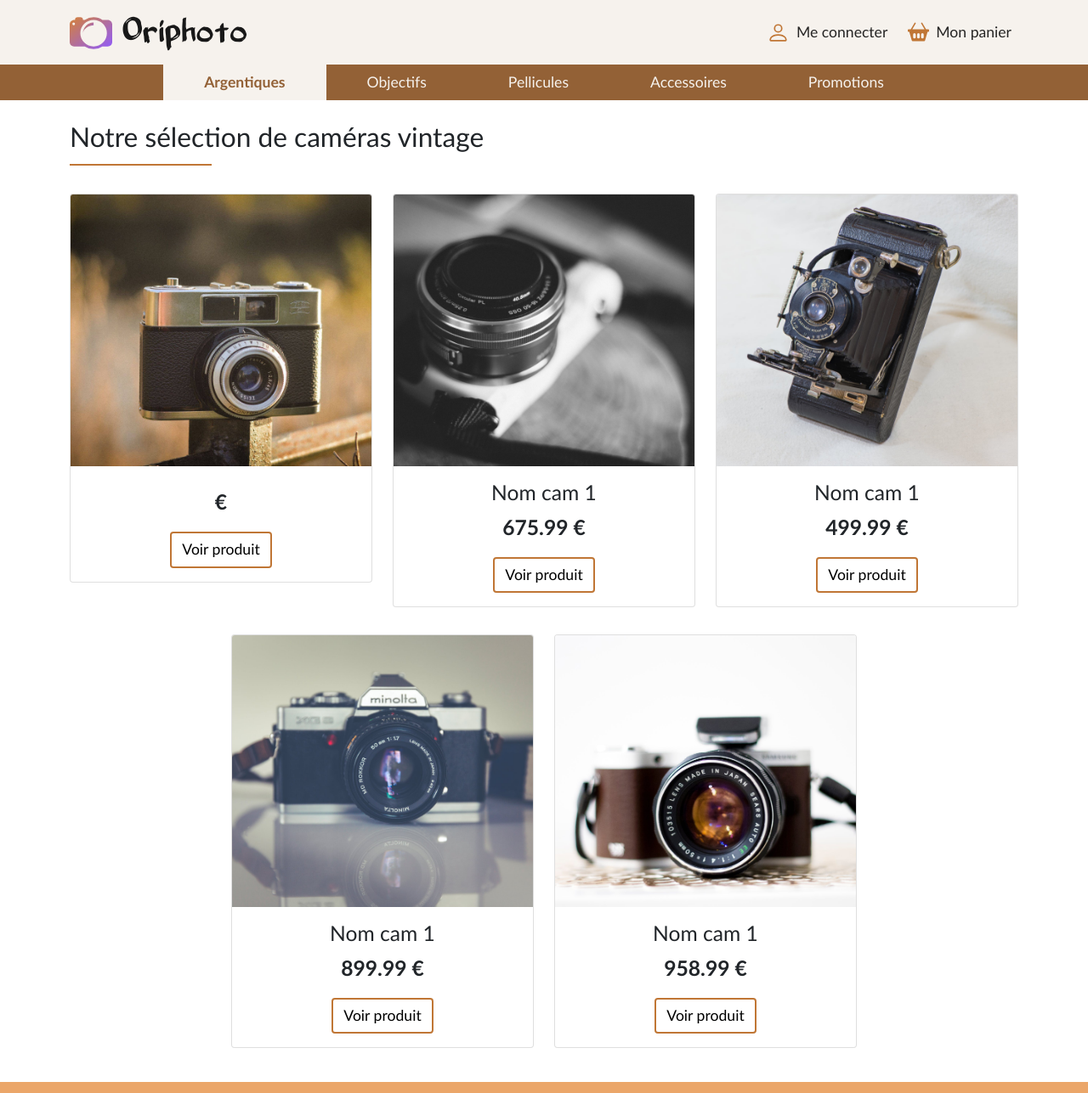
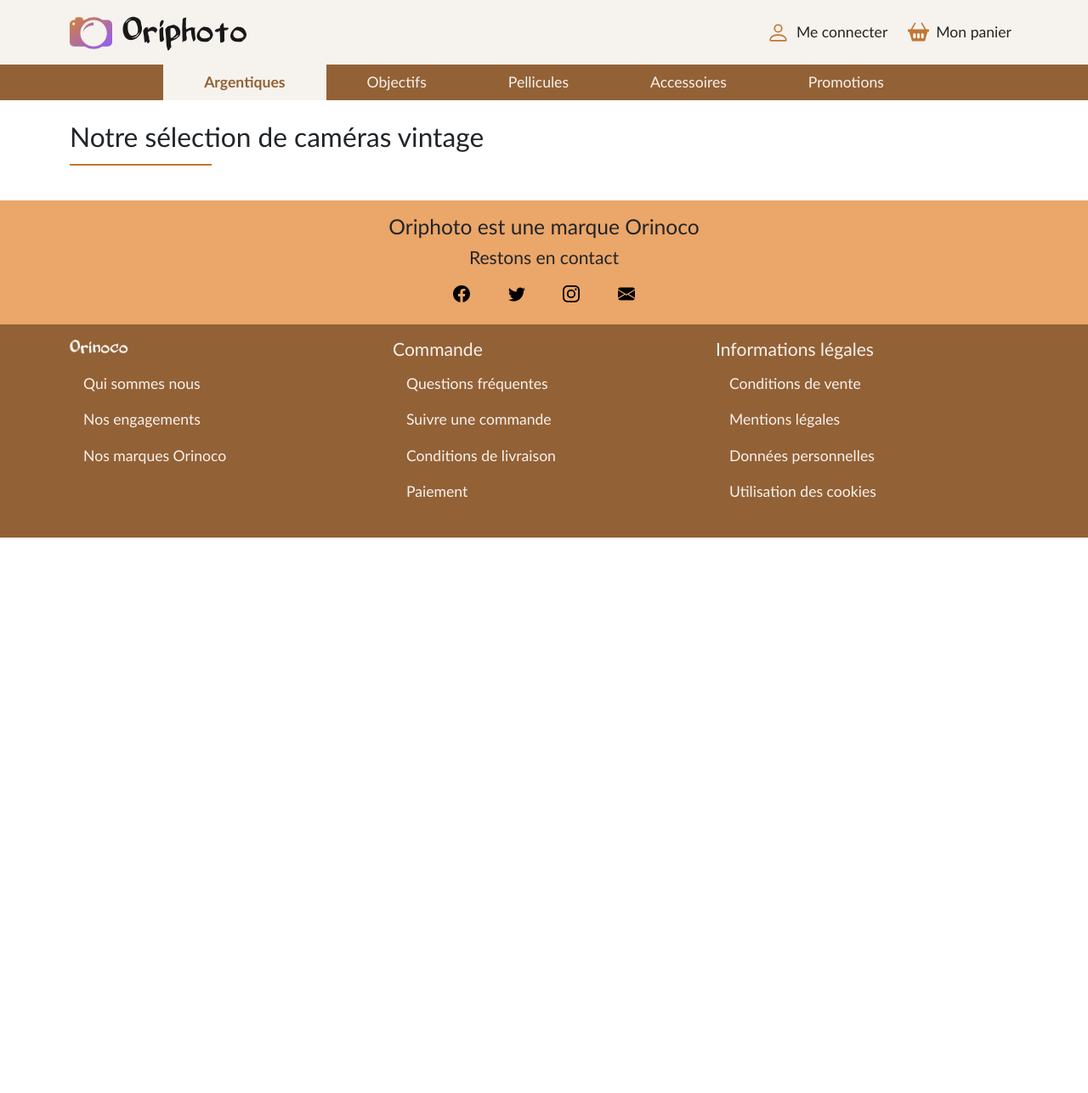
Before and after one commit to MarineFlora/MarineRapeneau_5_19082021, a plain HTML site: page index.html in a window 1280 px wide. Shown: the top 1287 px of the page at 85% size. After the commit the page ends 800 px from the top, so only its background shows below. Drawn offline with nearby package versions, Linux system fonts and the light colour scheme; no server answers.

Commit message:
suppression div card html

```diff
--- a/index.html
+++ b/index.html
@@ -107,61 +107,6 @@
             </div>
             <!-- MAIN CARDS -->
             <div id="cards" class="row justify-content-center">
-                <div class="col-12 col-md-6 col-lg-4 py-3">
-                    <div class="card">
-                        <img class="card-img-top" src="JWDP5/images/vcam_1.jpg" alt="camera vintage" />
-                        <div class="card-body text-center">
-                            <h2 class="card-title"></h2>
-                            <p class="card-text price fw-bold">€</p>
-                            <a href="#" class="btn btn-primary">Voir produit</a>
-                        </div>
-                    </div>
-                </div>
-
-                <div class="col-12 col-md-6 col-lg-4 py-3">
-                    <div class="card">
-                        <img class="card-img-top" src="JWDP5/images/vcam_2.jpg" alt="camera vintage" />
-                        <div class="card-body text-center">
-                            <h2 class="card-title">Nom cam 1</h2>
-                            <p class="card-text price fw-bold">675.99 €</p>
-                            <a href="#" class="btn btn-primary">Voir produit</a>
-                        </div>
-                    </div>
-                </div>
-
-                <div class="col-12 col-md-6 col-lg-4 py-3">
-                    <div class="card">
-                        <img class="card-img-top" src="JWDP5/images/vcam_3.jpg" alt="camera vintage" />
-                        <div class="card-body text-center">
-                            <h2 class="card-title">Nom cam 1</h2>
-                            <p class="card-text price fw-bold">499.99 €</p>
-                            <a href="#" class="btn btn-primary">Voir produit</a>
-                        </div>
-                    </div>
-                </div>
-
-                <div class="col-12 col-md-6 col-lg-4 py-3">
-                    <div class="card">
-                        <img class="card-img-top" src="JWDP5/images/vcam_4.jpg" alt="camera vintage" />
-                        <div class="card-body text-center">
-                            <h2 class="card-title">Nom cam 1</h2>
-                            <p class="card-text price fw-bold">899.99 €</p>
-                            <a href="#" class="btn btn-primary">Voir produit</a>
-                        </div>
-                    </div>
-                </div>
-
-                <div class="col-12 col-md-6 col-lg-4 py-3">
-                    <div class="card">
-                        <img class="card-img-top" src="JWDP5/images/vcam_5.jpg" alt="camera vintage" />
-                        <div class="card-body text-center">
-                            <h2 class="card-title">Nom cam 1</h2>
-                            <p class="card-text price fw-bold">958.99 €</p>
-                            <a href="#" class="btn btn-primary">Voir produit</a>
-                        </div>
-                    </div>
-                </div>
-
             </div>
         </main>
 
```
